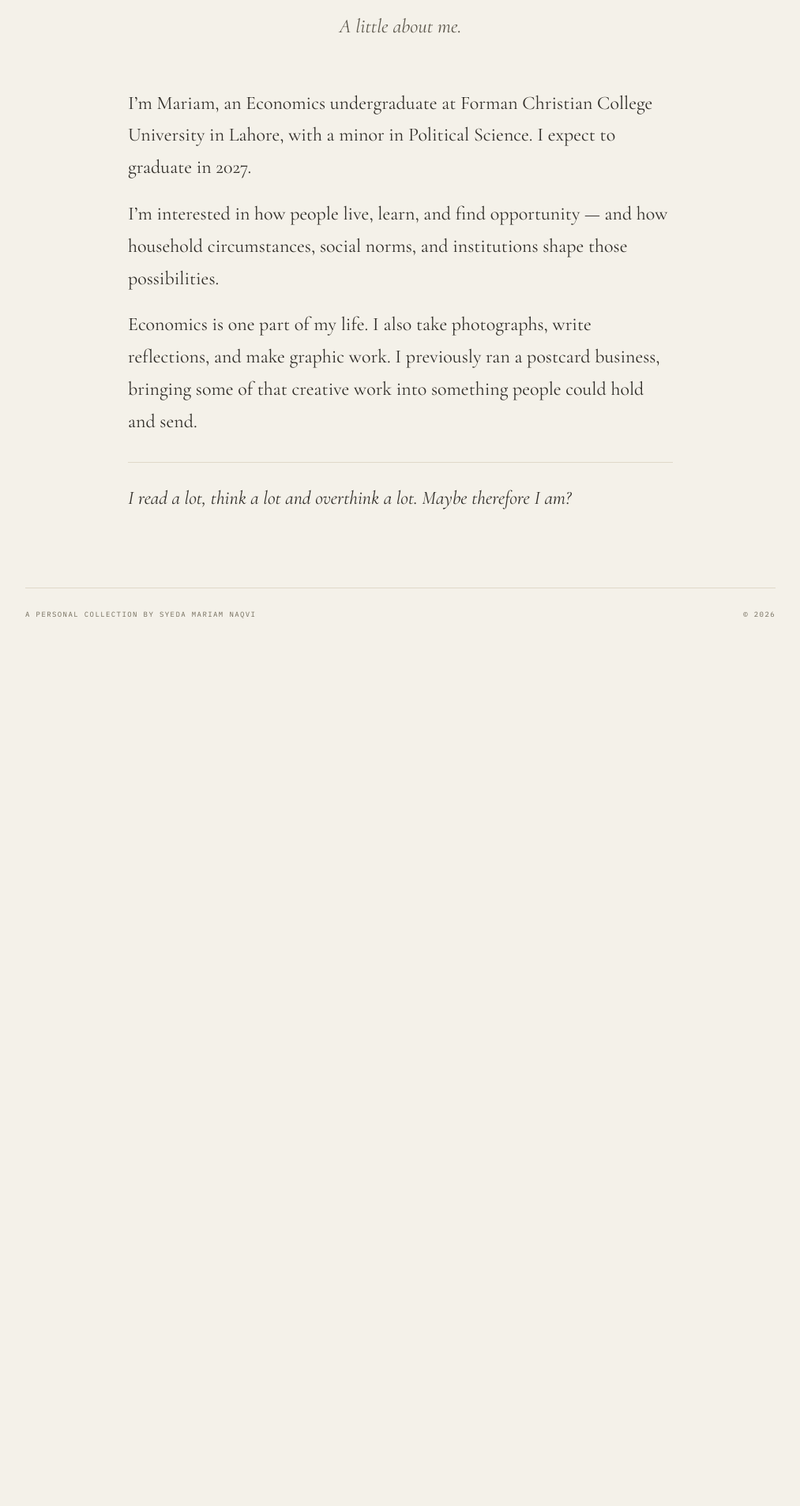
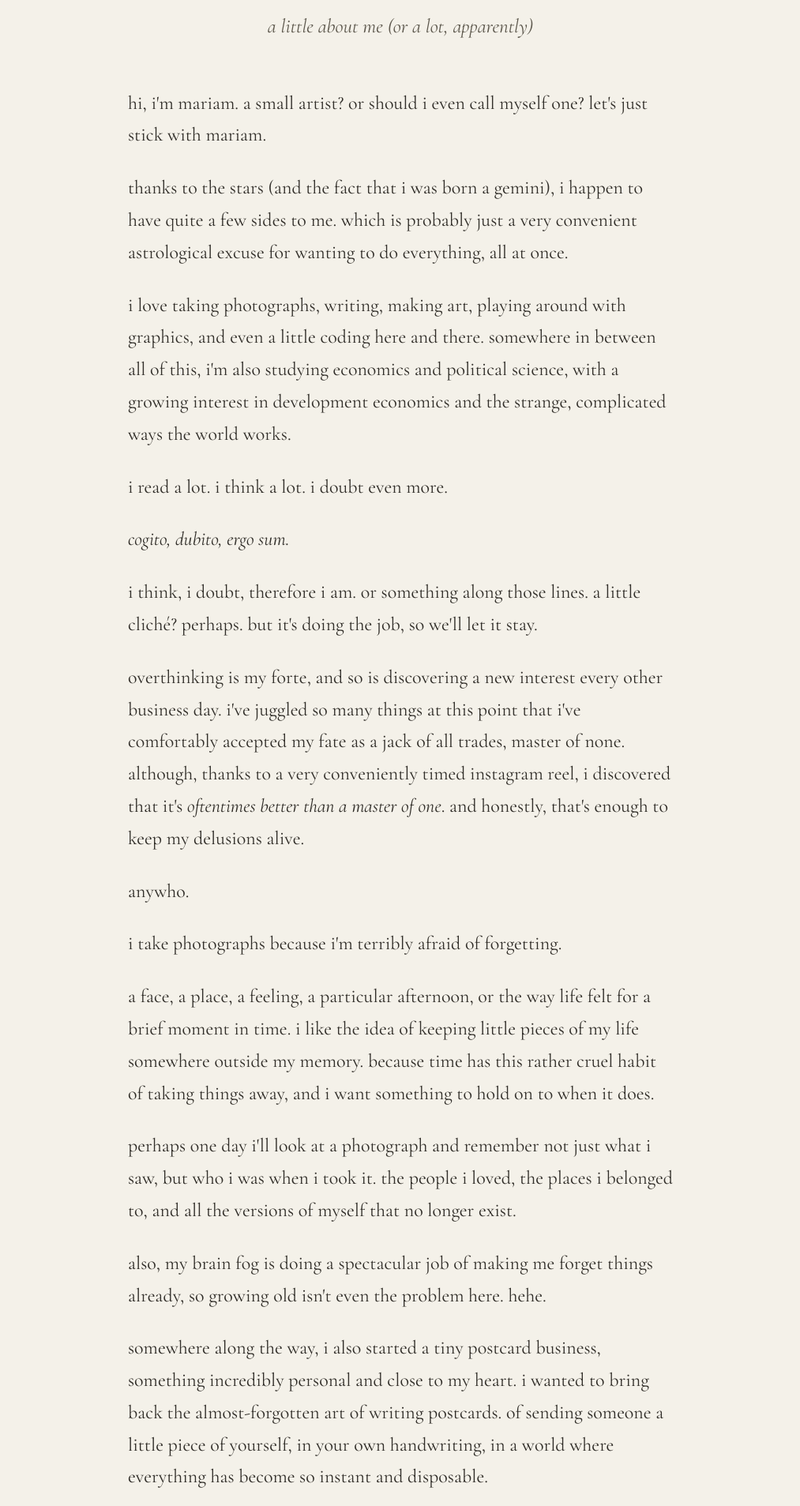
Before and after one commit to mariamnaqvi338-bot/personal-website-, a React (Vite) app: page / in a window 1280 px wide. Shown: the part 453-2360 px from the top of the page at 79% size, without its empty margins (133-1146 px from the left). Before the commit the page ends 1285 px from the top, so only its background shows below. Built offline with nearby package versions, Linux system fonts and the light colour scheme.

Commit message:
Replace About Me with Mariam's full personal introduction

```diff
--- a/src/content/portfolio.ts
+++ b/src/content/portfolio.ts
@@ -1,8 +1,29 @@
 export { reflections } from './reflections';
 export const graphicWork = [{ title: 'mbymariam', category: 'Graphic design · Postcards', description: 'My former postcard business, mbymariam. This collection will bring together the designs and the story behind it.', images: [] as {src:string;alt:string;caption?:string}[] }];
 export const currentProjects = [{ title: 'Undergraduate thesis', category: 'In progress · Economics', description: 'My undergraduate thesis is in progress. The final topic has not yet been confirmed.' }];
+export const aboutHeading = "a little about me (or a lot, apparently)";
 export const about = [
-  'I’m Mariam, an Economics undergraduate at Forman Christian College University in Lahore, with a minor in Political Science. I expect to graduate in 2027.',
-  'I’m interested in how people live, learn, and find opportunity — and how household circumstances, social norms, and institutions shape those possibilities.',
-  'Economics is one part of my life. I also take photographs, write reflections, and make graphic work. I previously ran a postcard business, bringing some of that creative work into something people could hold and send.',
+  "hi, i'm mariam. a small artist? or should i even call myself one? let's just stick with mariam.",
+  "thanks to the stars (and the fact that i was born a gemini), i happen to have quite a few sides to me. which is probably just a very convenient astrological excuse for wanting to do everything, all at once.",
+  "i love taking photographs, writing, making art, playing around with graphics, and even a little coding here and there. somewhere in between all of this, i'm also studying economics and political science, with a growing interest in development economics and the strange, complicated ways the world works.",
+  "i read a lot. i think a lot. i doubt even more.",
+  "*cogito, dubito, ergo sum.*",
+  "i think, i doubt, therefore i am. or something along those lines. a little cliché? perhaps. but it's doing the job, so we'll let it stay.",
+  "overthinking is my forte, and so is discovering a new interest every other business day. i've juggled so many things at this point that i've comfortably accepted my fate as a jack of all trades, master of none. although, thanks to a very conveniently timed instagram reel, i discovered that it's *oftentimes better than a master of one*. and honestly, that's enough to keep my delusions alive.",
+  "anywho.",
+  "i take photographs because i'm terribly afraid of forgetting.",
+  "a face, a place, a feeling, a particular afternoon, or the way life felt for a brief moment in time. i like the idea of keeping little pieces of my life somewhere outside my memory. because time has this rather cruel habit of taking things away, and i want something to hold on to when it does.",
+  "perhaps one day i'll look at a photograph and remember not just what i saw, but who i was when i took it. the people i loved, the places i belonged to, and all the versions of myself that no longer exist.",
+  "also, my brain fog is doing a spectacular job of making me forget things already, so growing old isn't even the problem here. hehe.",
+  "somewhere along the way, i also started a tiny postcard business, something incredibly personal and close to my heart. i wanted to bring back the almost-forgotten art of writing postcards. of sending someone a little piece of yourself, in your own handwriting, in a world where everything has become so instant and disposable.",
+  "and for the little while that it existed, it was one of the most beautiful things i had ever done.",
+  "but alas, duty called (read: university), and i had to put it on hold. i do hope to return to it someday, especially because it takes me back to my love for graphic design, a little love affair that began about four years ago.",
+  "i also love poetry. reading it, finding myself in someone else's words, and occasionally remembering that i used to write some myself as a painfully cliché teenager. and not to brag, but some of it was actually pretty good.",
+  "beyond all these little interests, there's another part of me that cares deeply about the world outside my own.",
+  "i love being involved in work that means something. education, inequality, development, or anything that might make life a little less difficult for someone somewhere. there's something deeply comforting about knowing that even the smallest thing you do can belong to something much bigger than yourself.",
+  "i don't necessarily dream of changing the entire world. i just want to contribute whatever little i can.",
+  "there's a story about a bird carrying tiny drops of water in its beak to put out a great fire. it knows those drops may never extinguish the flames, but it keeps going anyway.",
+  "i think i'd like to be that bird.",
+  "and i suppose that's me, or at least some of me.",
+  "a little bit of everything, constantly thinking, occasionally creating, perpetually doubting, and trying to make something meaningful out of this rather strange business of being alive."
 ];
--- a/src/main.tsx
+++ b/src/main.tsx
@@ -2,7 +2,7 @@ import React, { useEffect, useState } from 'react';
 import { createRoot } from 'react-dom/client';
 import { BrowserRouter, Link, NavLink, Route, Routes, useLocation } from 'react-router-dom';
 import { personal, links, personalNotes, selectedResearch, experience, skills, leadership, photography } from './content/site';
-import { about, graphicWork, currentProjects, reflections } from './content/portfolio';
+import { about, aboutHeading, graphicWork, currentProjects, reflections } from './content/portfolio';
 import './style.css';
 
 const navigation = [['/', 'About Me'], ['/graphics', 'Graphics & Postcards'], ['/reflections', 'Reflections'], ['/photography', 'Photography'], ['/cv', 'CV'], ['/projects', 'Projects'], ['/current-projects', 'Current Projects'], ['/contact', 'Contact']] as const;
@@ -12,7 +12,7 @@ function PageHeading({ index, title, subtitle }: { index: string; title: string;
 }
 function ContentsLabel({ children }: { children: React.ReactNode }) { return <div className="contents-label"><span>Contents</span><span className="dotted-line"/><span>{children}</span></div>; }
 function About() {
-  return <><div className="about-heading"><p className="label">LAHORE, PAKISTAN</p><h1>Syeda Mariam<br /><em>Naqvi</em></h1><p className="subtitle">A little about me.</p></div><div className="about-copy">{personal.portrait && <img className="portrait" src={personal.portrait} alt="Syeda Mariam Naqvi"/>}{about.map(p => <p key={p}>{p}</p>)}<p className="personal-thought">{personalNotes.reading}</p></div></>;
+  return <><div className="about-heading"><p className="label">LAHORE, PAKISTAN</p><h1>Syeda Mariam<br /><em>Naqvi</em></h1><h2 className="subtitle about-subtitle">{aboutHeading}</h2></div><div className="about-copy">{personal.portrait && <img className="portrait" src={personal.portrait} alt="Syeda Mariam Naqvi"/>}{about.map(p => <p key={p}><InlineText text={p}/></p>)}</div></>;
 }
 function Graphics() {
   return <><PageHeading index="I" title="Graphics & postcards" subtitle="Things made to be seen, held, and sent."/><ContentsLabel>GRAPHIC WORK</ContentsLabel>{graphicWork.map((item, i) => <article className="entry" key={item.title}><span className="entry-number">{roman[i] ?? i + 1}</span><div><h2>{item.title}</h2><p>{item.description}</p>{item.images.length > 0 && <div className="image-grid">{item.images.map(image => <figure key={image.src}><img src={image.src} alt={image.alt} loading="lazy"/>{image.caption && <figcaption>{image.caption}</figcaption>}</figure>)}</div>}<p className="quiet-note">Designs and further details will be added to this collection.</p></div><span className="entry-meta">{item.category}</span></article>)}</>;
```
Also changed, not shown: src/style.css.
